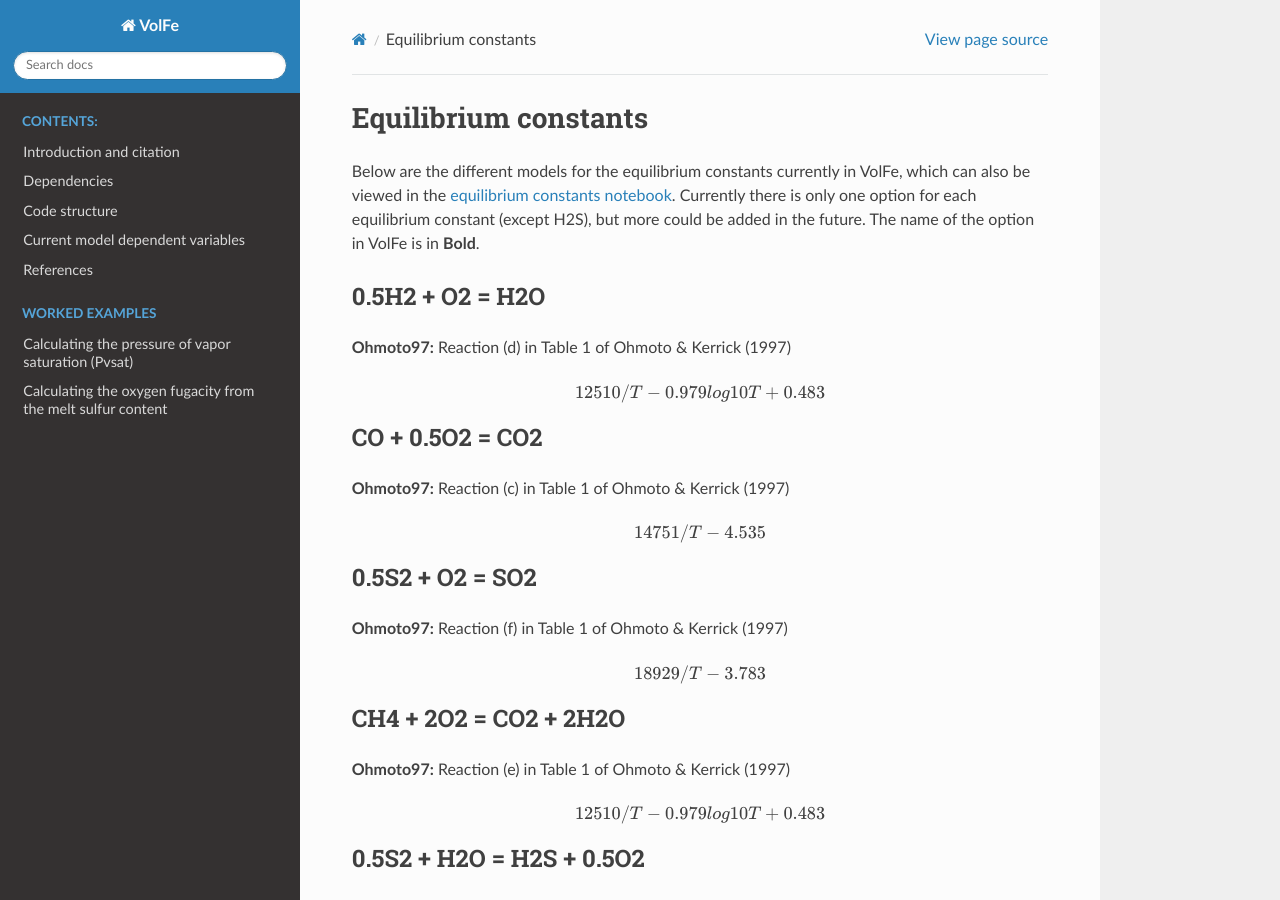
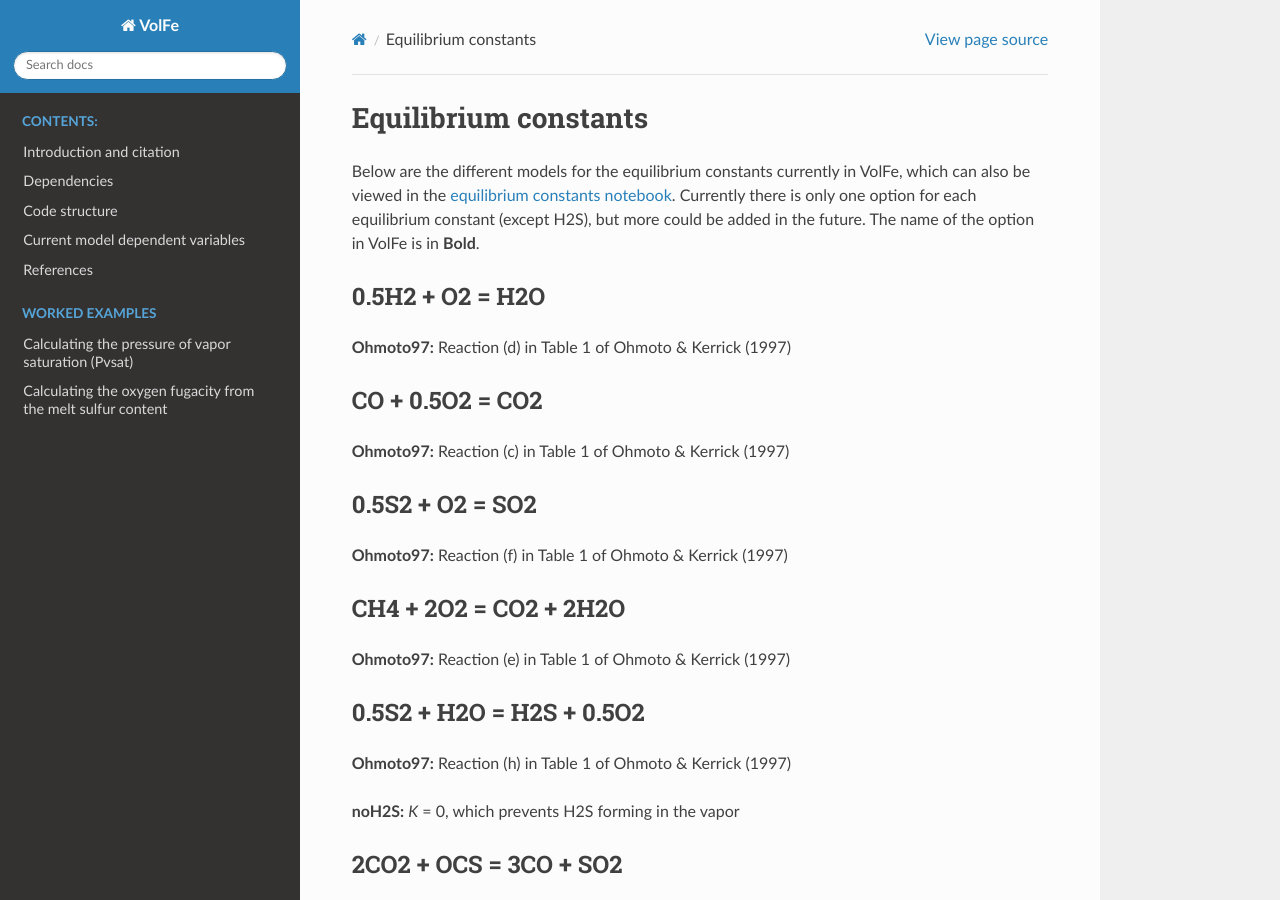
Before and after one commit to eryhughes/VolFe, a Sphinx documentation site: the page built from docs/mdv/mdv_equilibrium_constants.rst, in a window 1280 px wide and 900 px high. Built offline with Sphinx 7.4.7 and the Read the Docs theme 2.0.0, drawn with Linux system fonts in a browser that asks for light colours.

Commit message:
Update mdv_equilibrium_constants.rst

```diff
--- a/docs/mdv/mdv_equilibrium_constants.rst
+++ b/docs/mdv/mdv_equilibrium_constants.rst
@@ -11,29 +11,23 @@ The name of the option in VolFe is in **Bold**.
 
 **Ohmoto97:** Reaction (d) in Table 1 of Ohmoto & Kerrick (1997)
 
-.. math:: 12510/T - 0.979log10T + 0.483
-
 
 CO + 0.5O2 = CO2
 -------
 
 **Ohmoto97:** Reaction (c) in Table 1 of Ohmoto & Kerrick (1997)
 
-.. math:: 14751/T - 4.535
 
 0.5S2 + O2 = SO2
 -------
 
 **Ohmoto97:** Reaction (f) in Table 1 of Ohmoto & Kerrick (1997)
 
-.. math:: 18929/T - 3.783
 
 CH4 + 2O2 = CO2 + 2H2O
 --------
 
 **Ohmoto97:** Reaction (e) in Table 1 of Ohmoto & Kerrick (1997)
-
-.. math:: 12510/T - 0.979log10T + 0.483
 
 
 0.5S2 + H2O = H2S + 0.5O2
```
